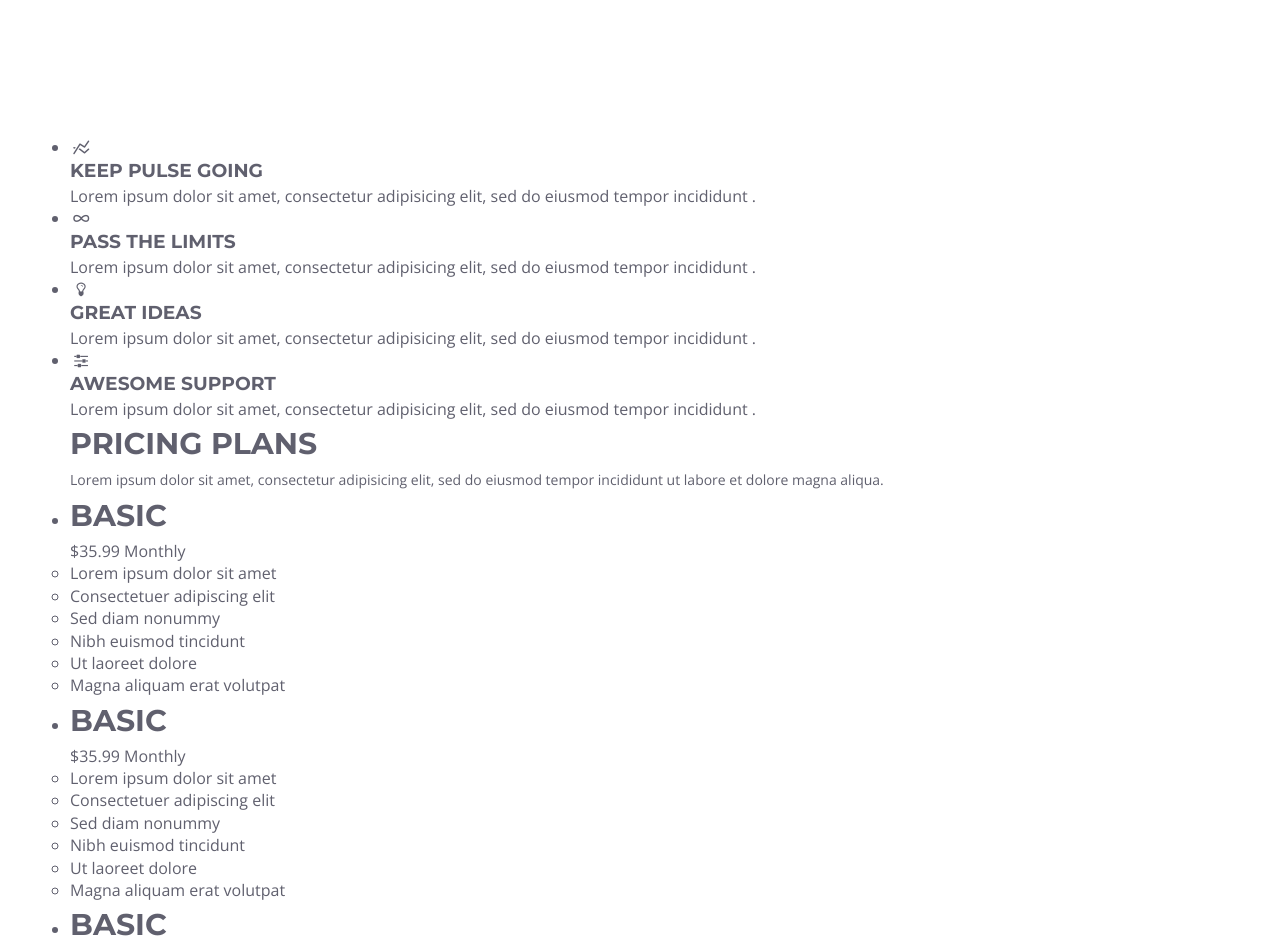
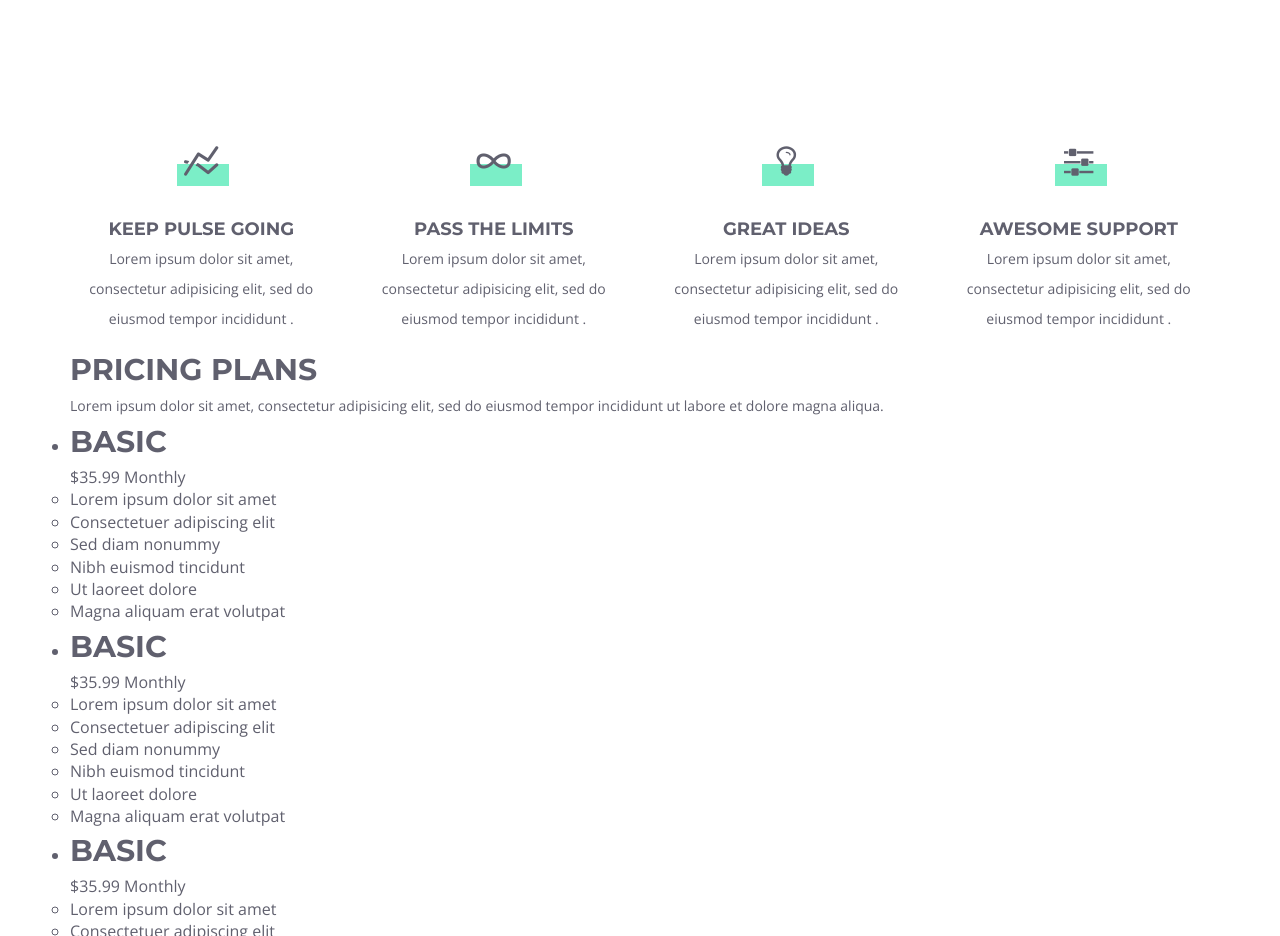
Before and after one commit to adamsooon/Agency-Page, a plain HTML site: page services.html in a window 1280 px wide. Shown: the part 1220-2156 px from the top of the page. Drawn offline with nearby package versions, Linux system fonts and the light colour scheme.

Commit message:
Services: CSS for features

```diff
--- a/css/services.less
+++ b/css/services.less
@@ -61,3 +61,38 @@
     font-weight: normal;
     color: #bdf7e3;
 }
+.features{
+    height: 210px;
+    >.inner{
+        padding: 0;
+    }
+}
+.features__content{
+    display: flex;
+}
+.features__content-list{
+    position: relative;
+    margin: 0 15px;
+    list-style-type: none;
+    text-align: center;
+    i{
+        font-size: 34.3px;
+    }
+    &:before {
+        position: absolute;
+        top: 28px;
+        z-index: -1;
+        content: '';
+        width: 52px;
+        height: 22px;
+        background: #7beec7;
+
+    }
+}
+.features__content-title{
+    padding-top: 30px;
+    font: 700 18px/30px 'Montserrat';
+}
+.features__content-text{
+    font: 400 14px/30px 'Open Sans';
+}
--- a/services.html
+++ b/services.html
@@ -4,7 +4,7 @@
 <head>
     <meta charset="utf-8">
     <meta http-equiv="x-ua-compatible" content="ie=edge">
-    <title></title>
+    <title>Services</title>
     <meta name="description" content="">
     <meta name="viewport" content="width=device-width, initial-scale=1">
 
```
Also changed, not shown: css/services.css.
